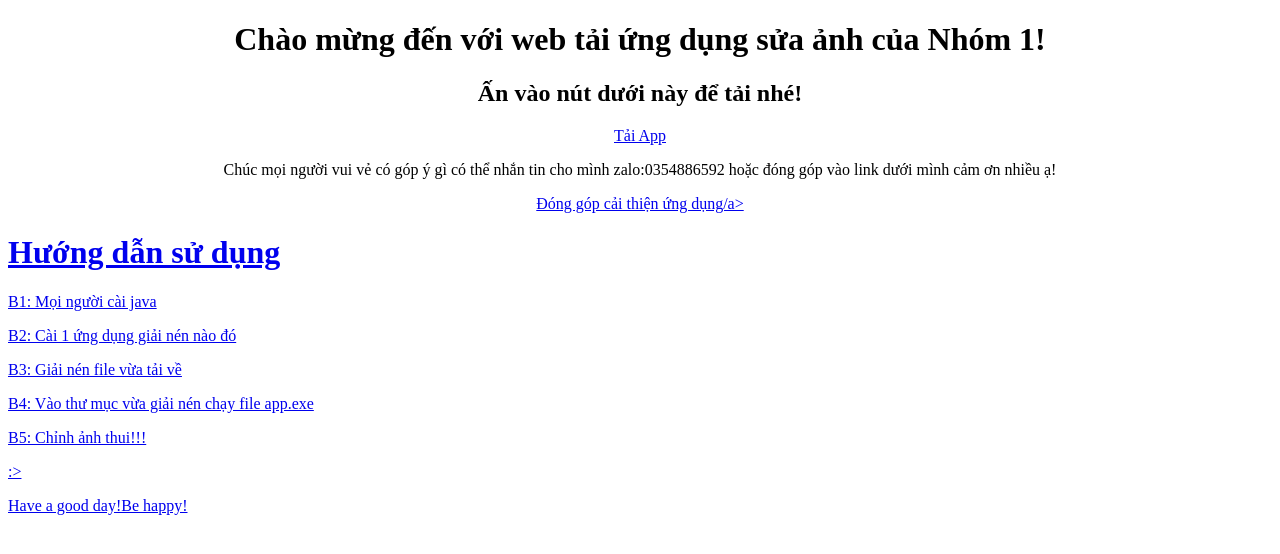
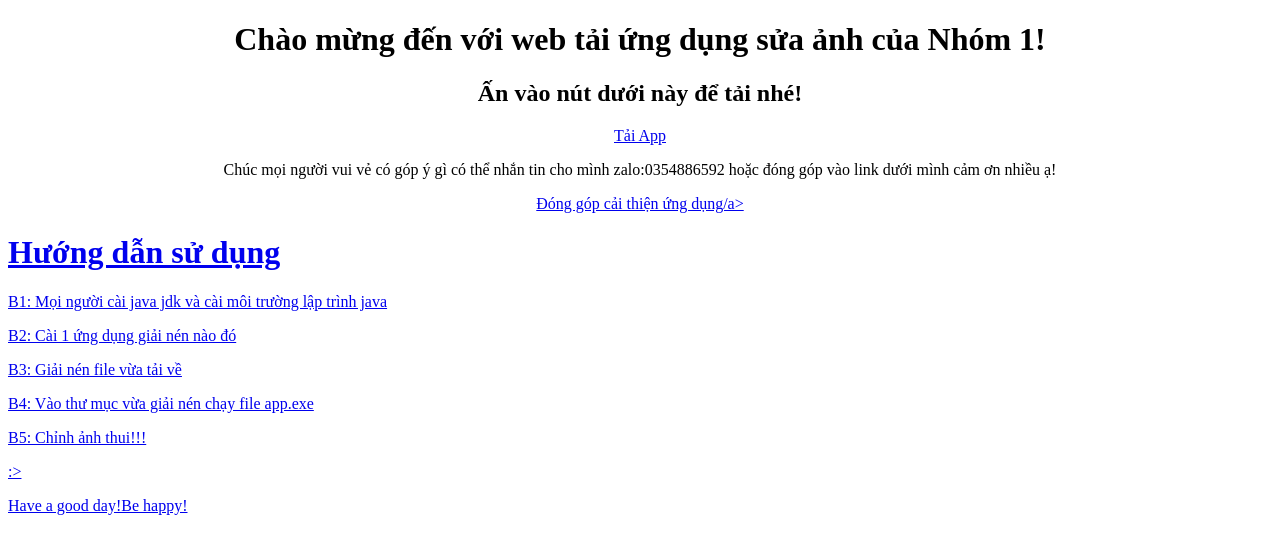
Before and after one commit to datqg0/datqg0.github.io, a plain HTML site: page index.html in a window 1280 px wide. Drawn offline with Linux system fonts and the light colour scheme.

Commit message:
Update index.html

```diff
--- a/index.html
+++ b/index.html
@@ -17,7 +17,7 @@
     <a href ="https://docs.google.com/document/d/1TRJbqGbvdaFpZWt0gdeCn17ZUAHwMtux3XxIfLqWnsE/edit?tab=t.0">Đóng góp cải thiện ứng dụng/a>
     </div>
     <h1>Hướng dẫn sử dụng</h1>
-    <p>B1: Mọi người cài java            </p>
+    <p>B1: Mọi người cài java jdk và cài môi trường lập trình java         </p>
     <p>B2: Cài 1 ứng dụng giải nén nào đó            </p>
     <p>B3: Giải nén file vừa tải về            </p>
     <p>B4: Vào thư mục vừa giải nén chạy file app.exe</p>
```
